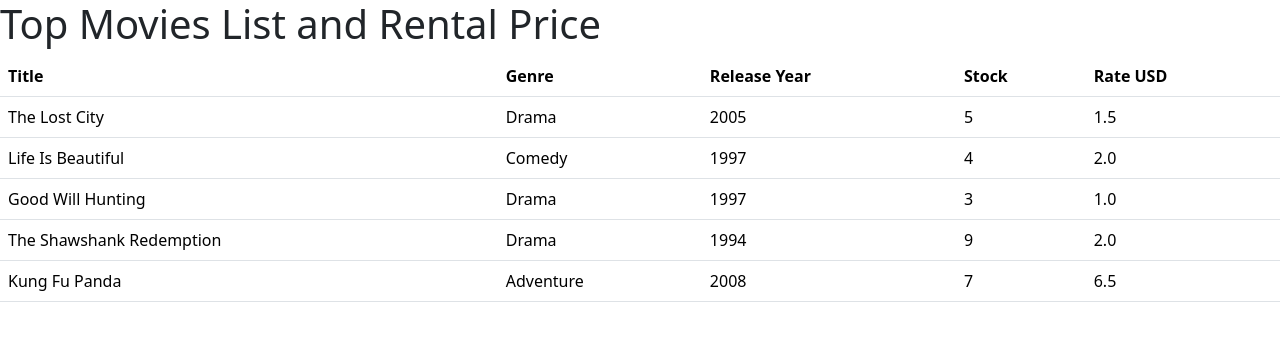
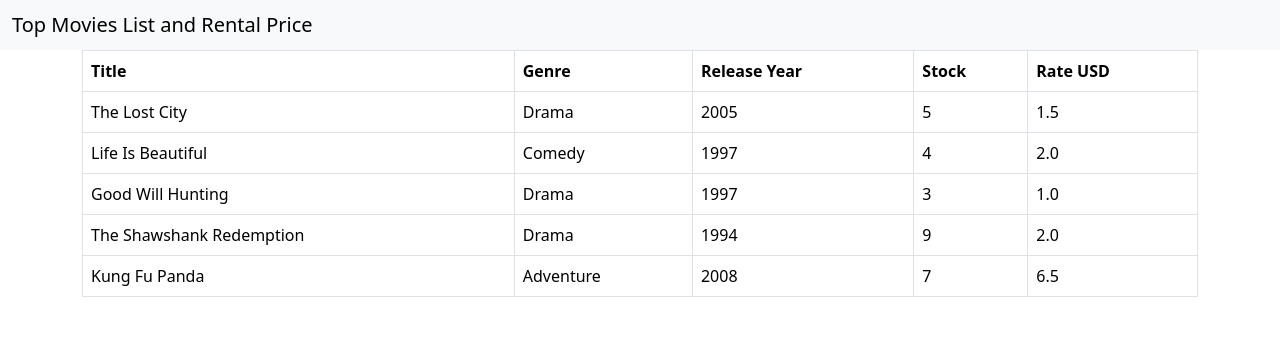
Before and after one commit to khalidNC/django_project_vidjan, a Django app: page /movies/ in a window 1280 px wide. Shown: the top 341 px of the page. Run offline with Django 3.2, Linux system fonts and the light colour scheme; data comes from the database, SQL or seed files in the repository.

Commit message:
Added navbar and border to the table

```diff
--- a/movies/templates/movies/base.html
+++ b/movies/templates/movies/base.html
@@ -7,8 +7,16 @@
     <link href="https://cdn.jsdelivr.net/npm/bootstrap@5.3.2/dist/css/bootstrap.min.css" rel="stylesheet" integrity="sha384-T3c6CoIi6uLrA9TneNEoa7RxnatzjcDSCmG1MXxSR1GAsXEV/Dwwykc2MPK8M2HN" crossorigin="anonymous">
   </head>
   <body>
-    {% block content %}
-    {% endblock  %}
+    <!-- As a heading -->
+    <nav class="navbar bg-body-tertiary">
+      <div class="container-fluid">
+        <span class="navbar-brand mb-0 h1">Top Movies List and Rental Price</span>
+      </div>
+    </nav>
+    <main class="container">
+      {% block content %}
+      {% endblock  %}
+    </main>
     <script src="https://cdn.jsdelivr.net/npm/bootstrap@5.3.2/dist/js/bootstrap.bundle.min.js" integrity="sha384-C6RzsynM9kWDrMNeT87bh95OGNyZPhcTNXj1NW7RuBCsyN/o0jlpcV8Qyq46cDfL" crossorigin="anonymous"></script>
   </body>
 </html>
--- a/movies/templates/movies/index.html
+++ b/movies/templates/movies/index.html
@@ -1,7 +1,6 @@
 {% extends "movies/base.html" %}
 {% block content %}
-  <h1>Top Movies List and Rental Price</h1>
-  <table class="table">
+  <table class="table table-bordered">
     <thead>
       <tr>
         <th>Title</th>
```
